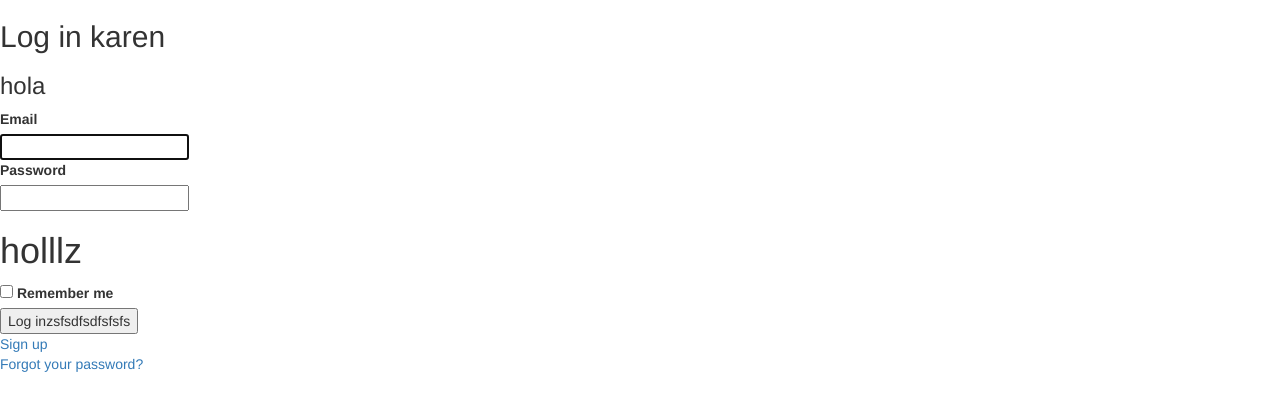
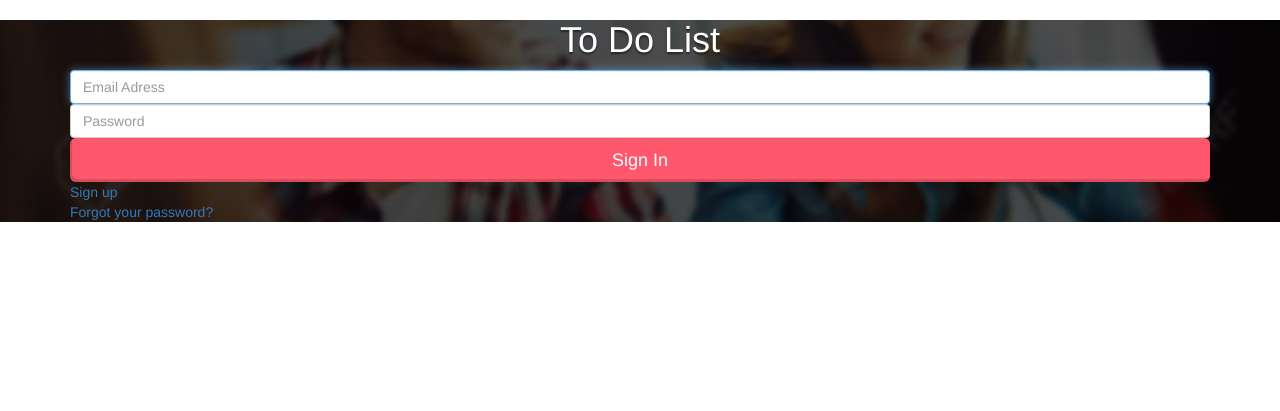
Before and after one commit to rodrigotos/todolist, a Rails app: page /users/sign_in in a window 1280 px wide. Shown: the part 52-463 px from the top of the page. Run offline with Rails 7, Linux system fonts and the light colour scheme; style sheets or scripts are compiled from the project's sources; some libraries are stand-ins or nearby versions.

Commit message:
integracion de login & sign in

```diff
--- a/todolist/app/assets/stylesheets/application.scss
+++ b/todolist/app/assets/stylesheets/application.scss
@@ -16,3 +16,4 @@
 
  @import "bootstrap-sprockets";
  @import "bootstrap";
+ @import "login"
--- /dev/null
+++ b/todolist/app/assets/stylesheets/login.scss
@@ -0,0 +1,107 @@
+/*body {
+    padding-top: 120px;
+    padding-bottom: 40px;
+    background-color: #eee;
+}*/
+
+.boton-color {
+    background-color: #ff586d;
+    border-color: #46b8da;
+    color: white;
+}
+
+.btn {
+    outline: 0;
+    border: none;
+    border-top: none;
+    border-bottom: none;
+    border-left: none;
+    border-right: none;
+    box-shadow: inset 2px -3px rgba(0, 0, 0, 0.15);
+}
+
+.btn:focus {
+    outline: 0;
+    -webkit-outline: 0;
+    -moz-outline: 0;
+}
+
+.fullscreen_bg {
+    position: relative;;
+    top: 0;
+    right: 0;
+    bottom: 0;
+    left: 0;
+    background-size: cover;
+    background-position: 50% 50%;
+    background-image: url('/Users/cjc2/desktop/proyecto_list/todolist/todolist/app/assets/images/bg-login.jpg');
+    background-repeat: repeat;
+}
+
+.form-signin {
+    max-width: 280px;
+    padding: 5px;
+    margin: 0 auto;
+    margin-top: 50px;
+}
+
+.form-signin .form-signin-heading, .form-signin {
+    margin-bottom: 10px;
+}
+
+.form-signin .form-control {
+    position: relative;
+    font-size: 16px;
+    height: auto;
+    padding: 10px;
+    -webkit-box-sizing: border-box;
+    -moz-box-sizing: border-box;
+    box-sizing: border-box;
+}
+
+.form-signin .form-control:focus {
+    z-index: 2;
+}
+
+.form-signin input[type="text"] {
+    margin-bottom: -1px;
+    border-bottom-left-radius: 0;
+    border-bottom-right-radius: 0;
+    border-top-style: solid;
+    border-right-style: solid;
+    border-bottom-style: none;
+    border-left-style: solid;
+    border-color: #000;
+}
+
+.form-signin input[type="password"] {
+    margin-bottom: -1px;
+    border-bottom-left-radius: 0;
+    border-bottom-right-radius: 0;
+    border-top-left-radius: 0;
+    border-top-right-radius: 0;
+    border-top-style: none;
+    border-right-style: solid;
+    border-bottom-style: solid;
+    border-left-style: solid;
+    border-color: rgb(0, 0, 0);
+    border-top: 1px solid rgba(0, 0, 0, 0.08);
+}
+
+.form-signin input[type="confirm"] {
+    margin-bottom: 10px;
+    border-top-left-radius: 0;
+    border-top-right-radius: 0;
+    border-top-style: none;
+    border-right-style: solid;
+    border-bottom-style: solid;
+    border-left-style: solid;
+    border-color: rgb(0, 0, 0);
+    border-top: 1px solid rgba(0, 0, 0, 0.08);
+}
+
+.form-signin-heading {
+    color: #fff;
+    text-align: center;
+    text-shadow: 0 2px 2px rgba(0, 0, 0, 0.5);
+}
--- a/todolist/app/views/users/sessions/new.html.erb
+++ b/todolist/app/views/users/sessions/new.html.erb
@@ -1,28 +1,21 @@
-<h2>Log in karen</h2>
+<div id="fullscreen_bg" class="fullscreen_bg" />
+<h1 class="form-signin-heading">To Do List</h1>
 
-<%= form_for(resource, as: resource_name, url: session_path(resource_name)) do |f| %>
-<h3>hola</h3>
+<div class="container">
+<%= form_for(resource, as: resource_name, class: "form-signin", url: session_path(resource_name)) do |f| %>
+
   <div class="field">
-    <%= f.label :email %><br />
-    <%= f.email_field :email, autofocus: true %>
+    <%= f.email_field :email, autofocus: true, type: "text", class: "form-control", placeholder: "Email Adress" %>
   </div>
 
   <div class="field">
-    <%= f.label :password %><br />
-    <%= f.password_field :password, autocomplete: "off" %>
+    <%= f.password_field :password, autocomplete: "off", type: "confirm", class: "form-control", placeholder: "Password", required: "true" %>
   </div>
 
-  <% if devise_mapping.rememberable? -%>
-    <div class="field">
-      <h1>holllz</h1>
-      <%= f.check_box :remember_me %>
-      <%= f.label :remember_me %>
-    </div>
-  <% end -%>
-
   <div class="actions">
-    <%= f.submit "Log inzsfsdfsdfsfsfs" %>
+    <%= f.submit "Sign In", class: "btn btn-lg boton-color btn-block", type: "submit" %>
   </div>
 <% end %>
 
 <%= render "users/shared/links" %>
+</div>
```
Also changed, not shown: todolist/app/views/users/registrations/new.html.erb (+7 -9 lines), todolist/app/assets/images/bg-login.jpg (added), todolist/app/assets/images/homework.png (added).
